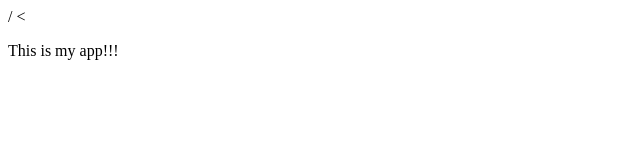
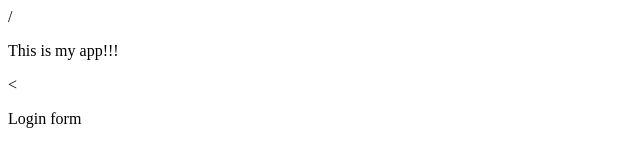
Before and after one commit to mgbriscoe/sample-app-for-tutorial, a plain HTML site: page index.html in a window 1280 px wide. Shown: the full height of the page, 0-640 px from the left. Drawn offline with Linux system fonts and the light colour scheme.

Commit message:
login form

```diff
--- a/index.html
+++ b/index.html
@@ -5,6 +5,10 @@
     <title>my app</title>
   </head>
   <body>
-<<p> This is my app!!!</p>
+<p> This is my app!!!</p>
+<<p>Login form</p>
+
+
+
   </body>
 </html>
```
Also changed, not shown: login.html (added, +1 -0 lines).
